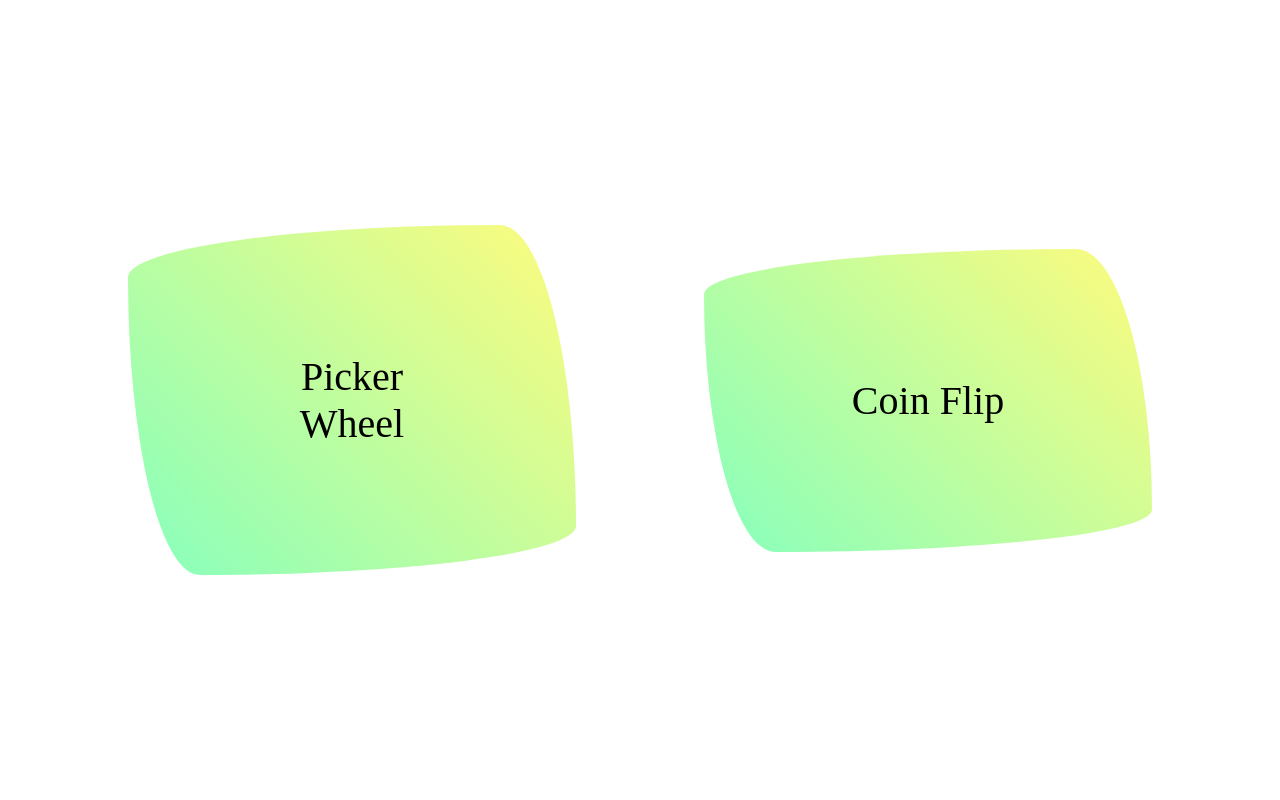
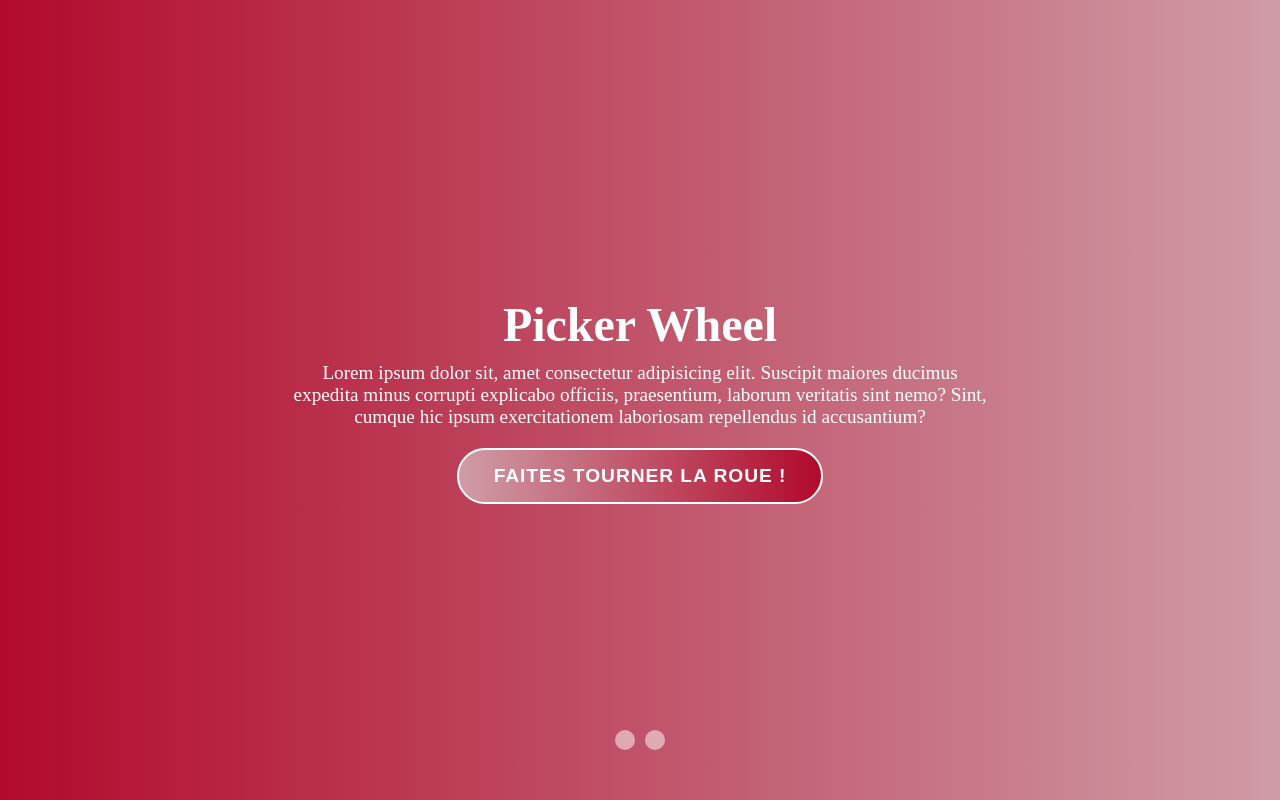
Before and after one commit to Marvinrn/pickerWheel, a Next.js app in the folder picker-wheel/: page / in a window 1280 px wide. Built offline with nearby package versions, Linux system fonts and the light colour scheme.

Commit message:
stylisation de la page d'accueil qui permet le choix d'aller vers picker wheel ou coin flip page

```diff
--- a/picker-wheel/pages/index.tsx
+++ b/picker-wheel/pages/index.tsx
@@ -6,9 +6,32 @@ export default function Home() {
   return (
     <>
       <main className="homePage">
-        <Link className="homePage__link" href={"/pickerWheel"}>Picker Wheel</Link>
-
-        <Link className="homePage__link" href={"/coinFlip"}>Coin Flip</Link>
+        <div className="homePage__container">
+          <div className="homePage__tabs">
+            <input id="pickerWheel" type="radio" name="slider" />
+            <input id="coinFlip" type="radio" name="slider" />
+            <div className="homePage__btns">
+              <label htmlFor="pickerWheel"></label>
+              <label htmlFor="coinFlip"></label>
+            </div>
+            <div className="homePage__content">
+              <div className="box pickerWheel">
+                <div className="box__content">
+                  <h2>Picker Wheel</h2>
+                  <p>Lorem ipsum dolor sit, amet consectetur adipisicing elit. Suscipit maiores ducimus expedita minus corrupti explicabo officiis, praesentium, laborum veritatis sint nemo? Sint, cumque hic ipsum exercitationem laboriosam repellendus id accusantium?</p>
+                  <button className="pickerWheelBtn">Faites tourner la roue ! </button>
+                </div>
+              </div>
+              <div className="box coinFlip">
+                <div className="box__content">
+                  <h2>Pile ou Face</h2>
+                  <p>Lorem ipsum dolor sit amet consectetur adipisicing elit. Vitae deleniti dolores, quidem at sapiente reiciendis. Placeat, exercitationem veniam. Ipsum cupiditate nobis molestias recusandae error sapiente, placeat molestiae labore voluptatem saepe.</p>
+                  <button className="coinFlipBtn">Lancez la pièce!</button>
+                </div>
+              </div>
+            </div>
+          </div>
+        </div>
       </main>
     </>
   )
--- a/picker-wheel/styles/pages/_home.scss
+++ b/picker-wheel/styles/pages/_home.scss
@@ -1,21 +1,130 @@
 .homePage {
-    display: flex;
-    flex-direction: row;
-    justify-content: center;
-    align-items: center;
 
+    &__container {
+        position: relative;
+        width: 100%;
+        height: 100vh;
+        background: black;
+        overflow: hidden;
+    }
 
-    height: 100vh;
+    &__tabs {
 
-    &__link {
-        padding: 10%;
-        width: 35%;
-        margin: 5%;
-        border-radius: 83% 17% 84% 16% / 15% 86% 14% 85%;
-        text-align: center;
-        font-size: 2.5em;
-        text-decoration: none;
-        background: linear-gradient(45deg, #85FFBD 0%, #FFFB7D 100%);
-        color: black;
+        input {
+            visibility: hidden;
+            display: none;
+        }
+
     }
+
+    .homePage__tabs input:nth-child(1):checked~.homePage__btns label:nth-child(1),
+    .homePage__tabs input:nth-child(2):checked~.homePage__btns label:nth-child(2) {
+        opacity: 1;
+        width: 50px;
+    }
+
+    &__btns {
+        position: absolute;
+        bottom: 50px;
+        left: 50%;
+        transform: translateX(-50%);
+        display: flex;
+        gap: 10px;
+        z-index: 10000;
+
+        label {
+            width: 20px;
+            height: 20px;
+            background: white;
+            opacity: 0.5;
+            border-radius: 20px;
+            cursor: pointer;
+            transition: 0.5s;
+        }
+    }
+
+    &__content {
+        position: relative;
+        width: 300vw;
+        display: flex;
+        transition: 0.5s;
+
+        .box {
+            position: relative;
+            width: 100vw;
+            height: 100vh;
+            display: flex;
+            justify-content: center;
+            align-items: center;
+            user-select: none;
+            padding: 40px;
+
+        }
+
+        .box__content {
+            display: flex;
+            justify-content: center;
+            align-items: center;
+            flex-direction: column;
+            gap: 10px;
+
+            h2 {
+                font-size: 3em;
+                color: white;
+            }
+
+            p {
+                font-size: 1.2em;
+                color: white;
+                max-width: 700px;
+                text-align: center;
+            }
+
+            button {
+                font-size: 1.2em;
+                text-decoration: none;
+                text-transform: uppercase;
+                padding: 15px 35px;
+                color: white;
+                letter-spacing: 0.05em;
+                margin-top: 10px;
+                font-weight: 600;
+                border-radius: 40px;
+                transition: 0.5s;
+                border: 2px solid white;
+            }
+
+            button:hover {
+                letter-spacing: 0.2em;
+                opacity: 0.8;
+            }
+
+            .pickerWheelBtn {
+                background: linear-gradient(90deg, #cf9ca6, #b20a2c);
+            }
+
+            .coinFlipBtn {
+                background: linear-gradient(90deg, #4e54c8, #8f94fb);
+            }
+        }
+
+    }
+
+    .homePage__content .box:nth-child(1) {
+        background: linear-gradient(90deg, #b20a2c, #cf9ca6);
+        // background: linear-gradient(90deg, #ee9ca7, #ffdde1);
+    }
+
+    .homePage__content .box:nth-child(2) {
+        background: linear-gradient(90deg, #8f94fb, #4e54c8);
+    }
+
+    .homePage__tabs input:nth-child(1):checked~.homePage__content {
+        left: 0;
+    }
+
+    .homePage__tabs input:nth-child(2):checked~.homePage__content {
+        left: -100vw;
+    }
+
 }
```
